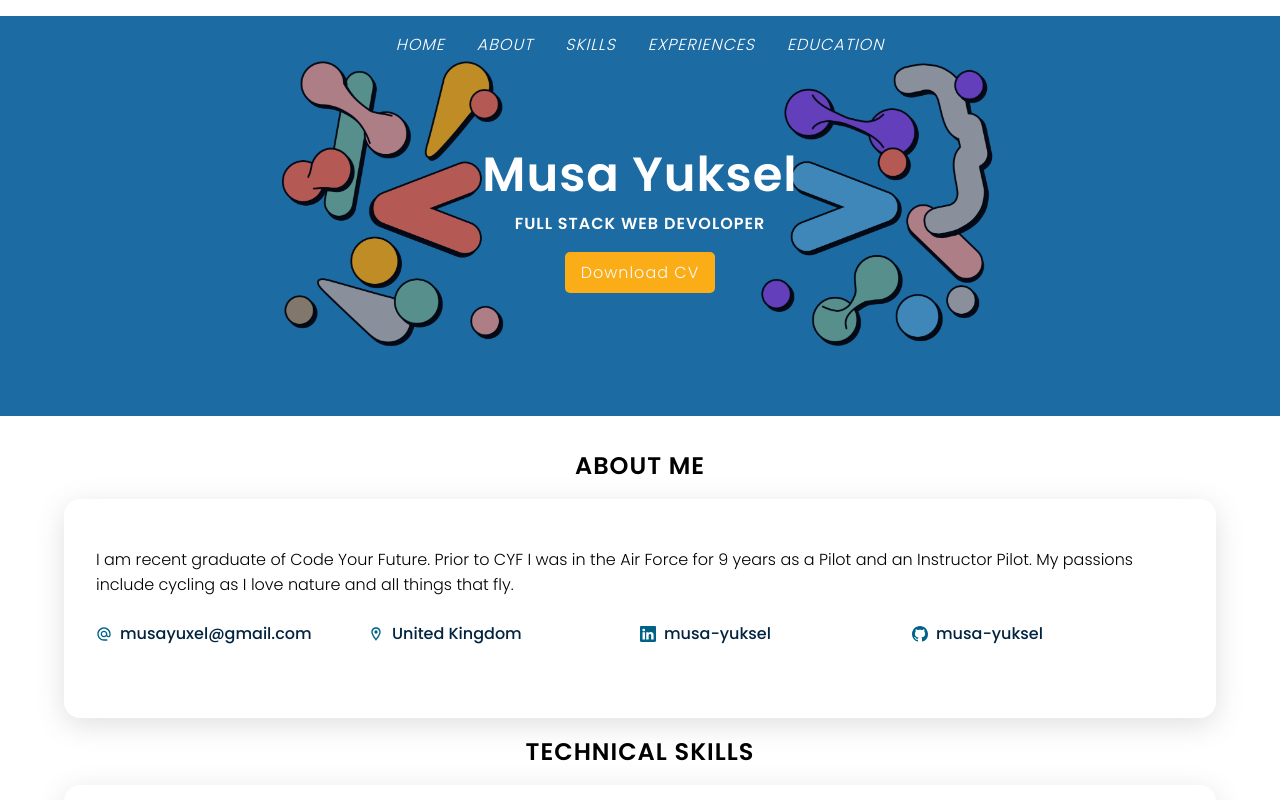
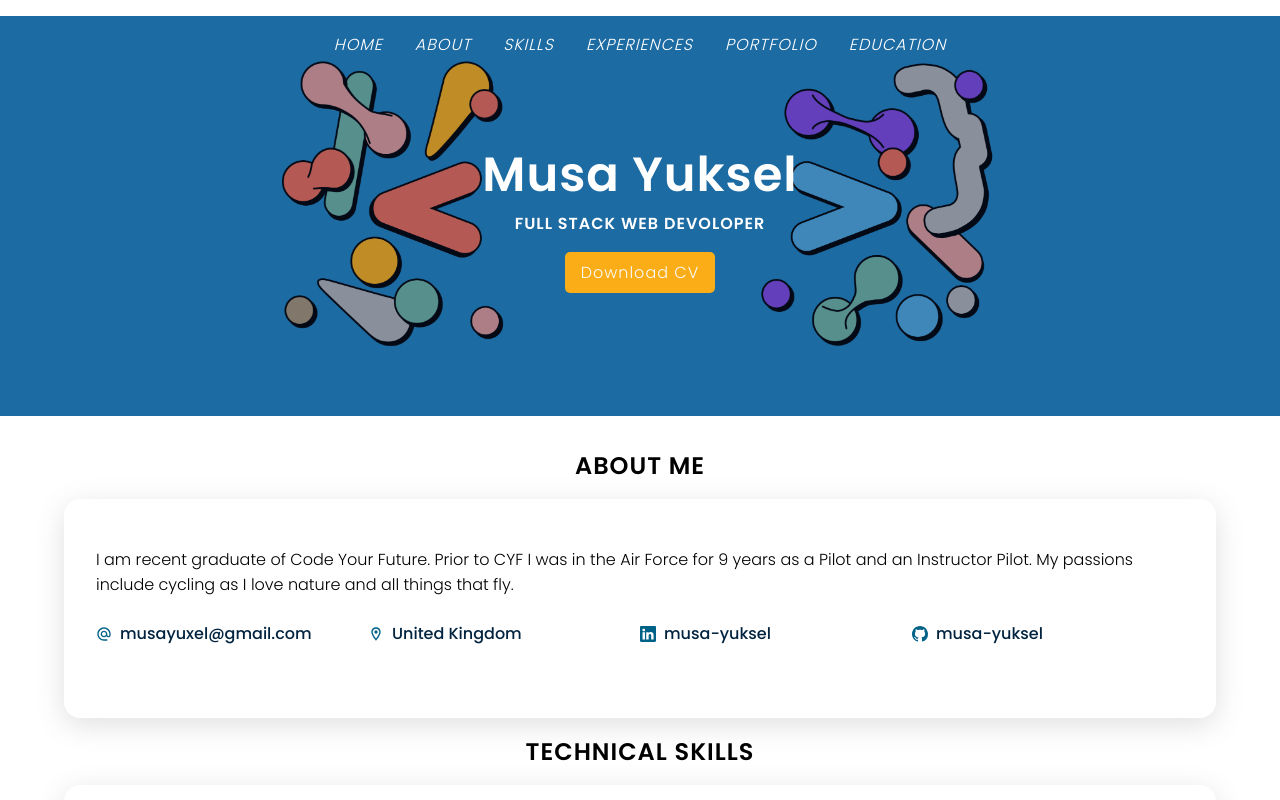
Before and after one commit to musayuksel/CV, a React (Create React App) app: page / in a window 1280 px wide. Shown: the top 800 px of the page. Built offline with nearby package versions, Linux system fonts and the light colour scheme.

Commit message:
Add nav link for porfolio

```diff
--- a/src/components/NavBar.js
+++ b/src/components/NavBar.js
@@ -47,6 +47,9 @@ export default function NavBar() {
           <a href="#experiences">Experiences</a>
         </li>
         <li>
+          <a href="#projects">Portfolio</a>
+        </li>
+        <li>
           <a href="#education">Education</a>
         </li>
         {/* <li>
```
